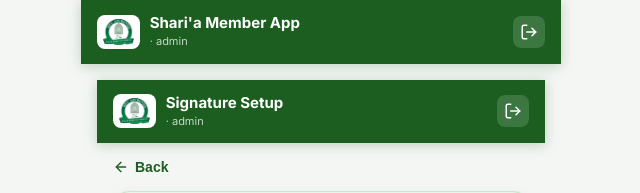
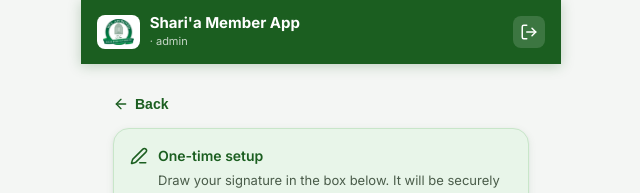
Before and after one commit to village-coders/ShariaMemberApp, a React (Vite) app: page /setup-signature in a window 1280 px wide. Shown: the top 193 px of the page, without its empty margins (319-959 px from the left). Built offline with nearby package versions, Linux system fonts and the light colour scheme; no server answers; sample sign-in values are in the browser's storage.

Commit message:
removed App Header repetition

```diff
--- a/src/routes/SignatureSetup.jsx
+++ b/src/routes/SignatureSetup.jsx
@@ -3,7 +3,7 @@
 import SignatureCanvas from 'react-signature-canvas';
 import { AuthContext } from '../context/AuthContext';
 import { createSignature } from '../api/signatures';
-import AppHeader from '../components/AppHeader';
+// import AppHeader from '../components/AppHeader';
 import { PenLine, Trash2, Save, ArrowLeft, RefreshCw, CheckCircle } from 'lucide-react';
 import Toast from '../components/Toast';
 
@@ -108,7 +108,7 @@
     return (
       <>
         <Toast message={toast?.message} type={toast?.type} onClose={() => setToast(null)} />
-        <AppHeader title="Signature" />
+        {/* <AppHeader title="Signature" /> */}
         <div className="state-container" style={{ minHeight: '60vh' }}>
           <span className="spinner spinner-dark" style={{ width: 26, height: 26 }} />
           <p className="state-message">Checking your signature…</p>
@@ -126,7 +126,7 @@
     return (
       <>
         <Toast message={toast?.message} type={toast?.type} onClose={() => setToast(null)} />
-        <AppHeader title="Signature" />
+        {/* <AppHeader title="Signature" /> */}
         <div className="app-content" style={{ paddingBottom: 40 }}>
           {/* Back button */}
           <button
@@ -179,7 +179,7 @@
   return (
     <>
       <Toast message={toast?.message} type={toast?.type} onClose={() => setToast(null)} />
-      <AppHeader title="Signature Setup" />
+      {/* <AppHeader title="Signature Setup" /> */}
       <div className="app-content" style={{ paddingBottom: 40 }}>
         {/* Back button */}
         <button
```
